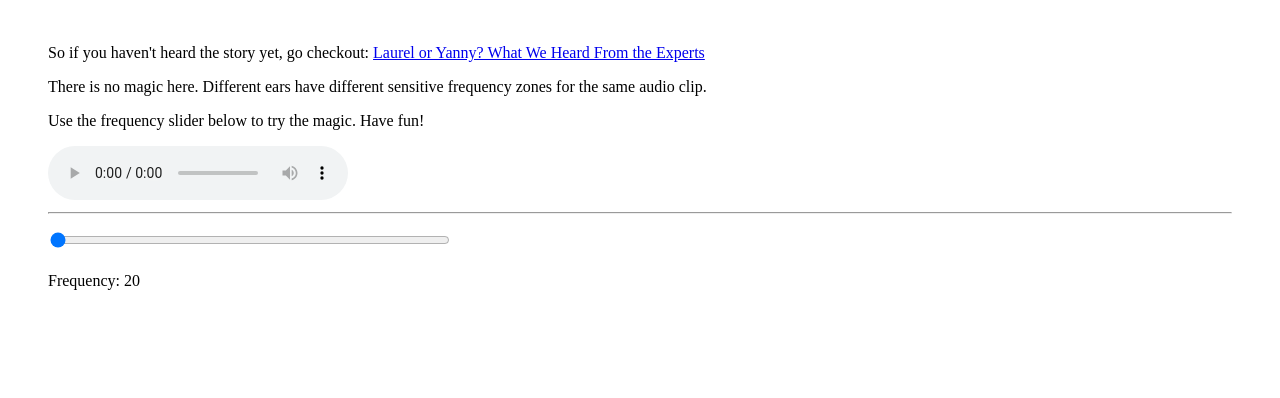
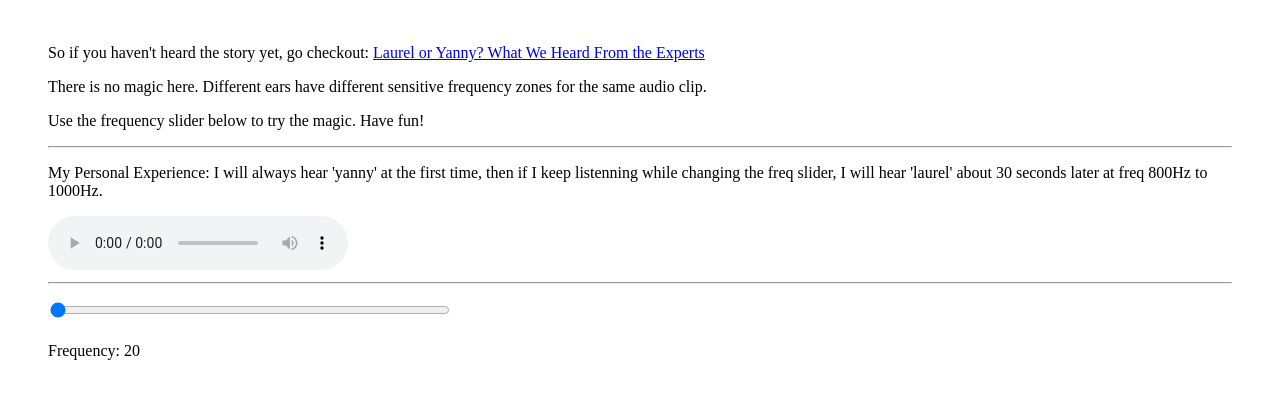
Before and after one commit to haochuan/yanny-vs-laurel, a website: page static/index.html in a window 1280 px wide. Drawn offline with Linux system fonts and the light colour scheme.

Commit message:
update text

```diff
--- a/static/index.html
+++ b/static/index.html
@@ -22,6 +22,8 @@
     <p>So if you haven't heard the story yet, go checkout: <a href="https://www.nytimes.com/2018/05/15/science/yanny-laurel.html">Laurel or Yanny? What We Heard From the Experts</a></p>
     <p>There is no magic here. Different ears have different sensitive frequency zones for the same audio clip.</p>
     <p>Use the frequency slider below to try the magic. Have fun!</p>
+    <hr>
+    <p>My Personal Experience: I will always hear 'yanny' at the first time, then if I keep listenning while changing the freq slider, I will hear 'laurel' about 30 seconds later at freq 800Hz to 1000Hz.</p>
 
   <audio id='audioTag' crossorigin="anonymous" src="yanny-laurel.wav" controls loop></audio>
   <hr>
```
